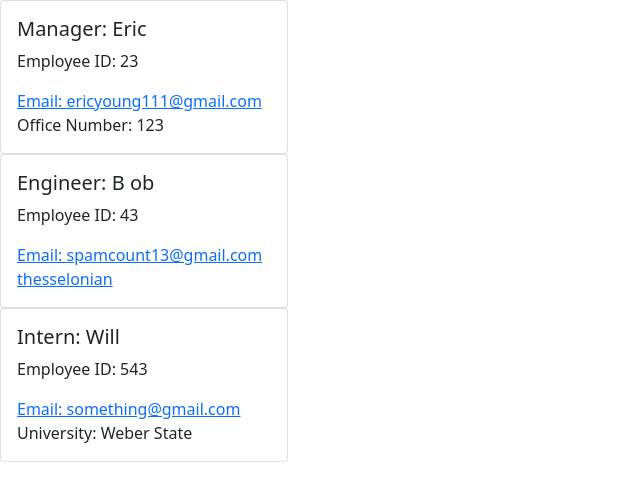
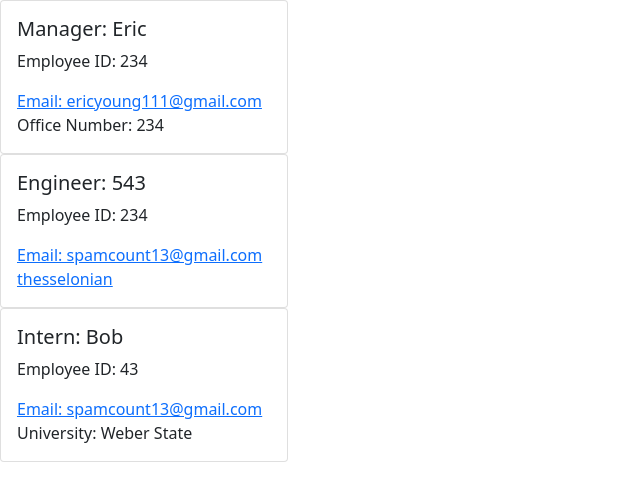
Before and after one commit to Thesselonian/team-profile-generator, a website: page dist/team.html in a window 1280 px wide. Shown: the whole page, without its empty margins (0-640 px from the left). Drawn offline with nearby package versions, Linux system fonts and the light colour scheme.

```diff
--- a/dist/team.html
+++ b/dist/team.html
@@ -17,17 +17,17 @@
         <div class="card" style="width: 18rem;">
             <div class="card-body">
                 <h5 class="card-title">Manager: Eric</h5>
-                <p class="card-text">Employee ID: 23</p>
+                <p class="card-text">Employee ID: 234</p>
                 <a href="mailto:ericyoung111@gmail.com">Email: ericyoung111@gmail.com</a>
-                <p class="card-text">Office Number: 123</p>
+                <p class="card-text">Office Number: 234</p>
             </div>
         </div>
 
 
         <div class="card" style="width: 18rem;">
             <div class="card-body">
-                <h5 class="card-title">Engineer: B ob</h5>
-                <p class="card-text">Employee ID: 43</p>
+                <h5 class="card-title">Engineer: 543</h5>
+                <p class="card-text">Employee ID: 234</p>
                 <a href="mailto:spamcount13@gmail.com">Email: spamcount13@gmail.com</a>
                 <a href="https://github.com/thesselonian">thesselonian</a>
             </div>
@@ -36,9 +36,9 @@
 
         <div class="card" style="width: 18rem;">
             <div class="card-body">
-                <h5 class="card-title">Intern: Will</h5>
-                <p class="card-text">Employee ID: 543</p>
-                <a href="mailto:something@gmail.com">Email: something@gmail.com</a>
+                <h5 class="card-title">Intern: Bob</h5>
+                <p class="card-text">Employee ID: 43</p>
+                <a href="mailto:spamcount13@gmail.com">Email: spamcount13@gmail.com</a>
                 <p class="card-text">University: Weber State</p>
             </div>
         </div>
```
Also changed, not shown: README.md.
